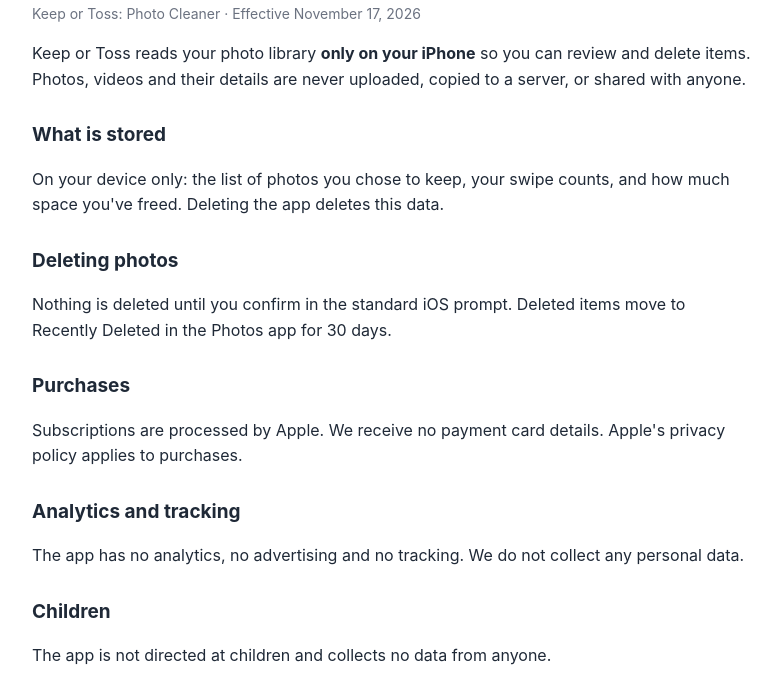
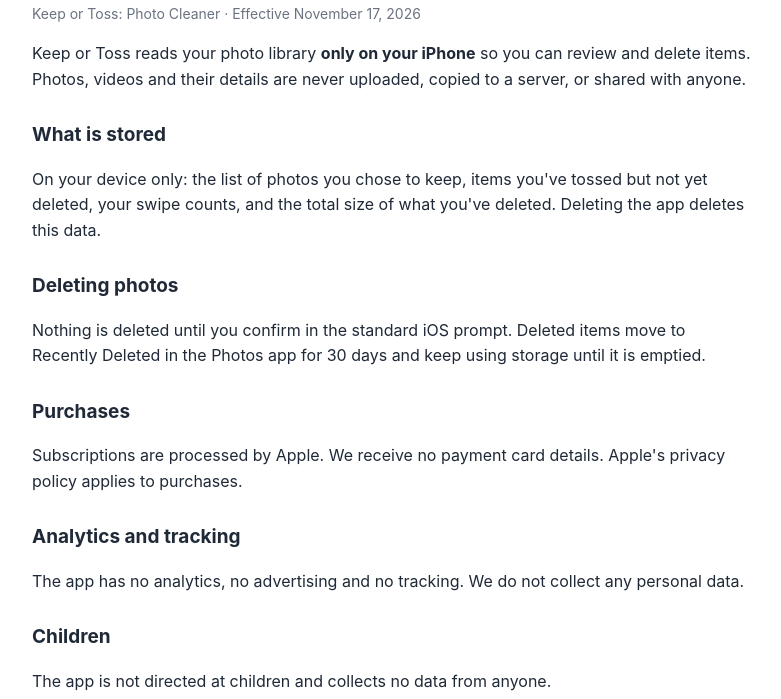
Before and after one commit to andrewbusinessnow-ship-it/app-support, a plain HTML site: page keeportoss/privacy.html in a window 1280 px wide. Shown: the part 101-800 px from the top of the page, without its empty margins (248-1029 px from the left). Drawn offline with Linux system fonts and the light colour scheme.

Commit message:
Keep or Toss pages: deleted items still use storage until Recently Deleted is emptied
Privacy policy also lists the tossed-but-not-deleted IDs the app now keeps
on device (keep-or-toss 0095de3).

Co-Authored-By: Claude Opus 5.5 <noreply@anthropic.com>

```diff
--- a/keeportoss/privacy.html
+++ b/keeportoss/privacy.html
@@ -1,6 +1,6 @@
 <!DOCTYPE html><html lang="en"><head><meta charset="utf-8"><meta name="viewport" content="width=device-width,initial-scale=1"><title>Keep or Toss: Photo Cleaner — Privacy Policy</title><style>body{font:16px/1.6 -apple-system,BlinkMacSystemFont,'Segoe UI',sans-serif;max-width:720px;margin:40px auto;padding:0 20px;color:#1f2937}h1{font-size:28px}h2{font-size:19px;margin-top:28px}a{color:#2563eb}.muted{color:#6b7280;font-size:14px}</style></head><body><h1>Privacy Policy</h1><p class='muted'>Keep or Toss: Photo Cleaner · Effective November 17, 2026</p><p>Keep or Toss reads your photo library <strong>only on your iPhone</strong> so you can review and delete items. Photos, videos and their details are never uploaded, copied to a server, or shared with anyone.</p>
-<h2>What is stored</h2><p>On your device only: the list of photos you chose to keep, your swipe counts, and how much space you've freed. Deleting the app deletes this data.</p>
-<h2>Deleting photos</h2><p>Nothing is deleted until you confirm in the standard iOS prompt. Deleted items move to Recently Deleted in the Photos app for 30 days.</p><h2>Purchases</h2><p>Subscriptions are processed by Apple. We receive no payment card details. Apple's privacy policy applies to purchases.</p>
+<h2>What is stored</h2><p>On your device only: the list of photos you chose to keep, items you've tossed but not yet deleted, your swipe counts, and the total size of what you've deleted. Deleting the app deletes this data.</p>
+<h2>Deleting photos</h2><p>Nothing is deleted until you confirm in the standard iOS prompt. Deleted items move to Recently Deleted in the Photos app for 30 days and keep using storage until it is emptied.</p><h2>Purchases</h2><p>Subscriptions are processed by Apple. We receive no payment card details. Apple's privacy policy applies to purchases.</p>
 <h2>Analytics and tracking</h2><p>The app has no analytics, no advertising and no tracking. We do not collect any personal data.</p>
 <h2>Children</h2><p>The app is not directed at children and collects no data from anyone.</p>
 <h2>Changes</h2><p>If this policy changes, the new version will be posted on this page.</p>
```
Also changed, not shown: keeportoss/index.html (+1 -1 lines).
